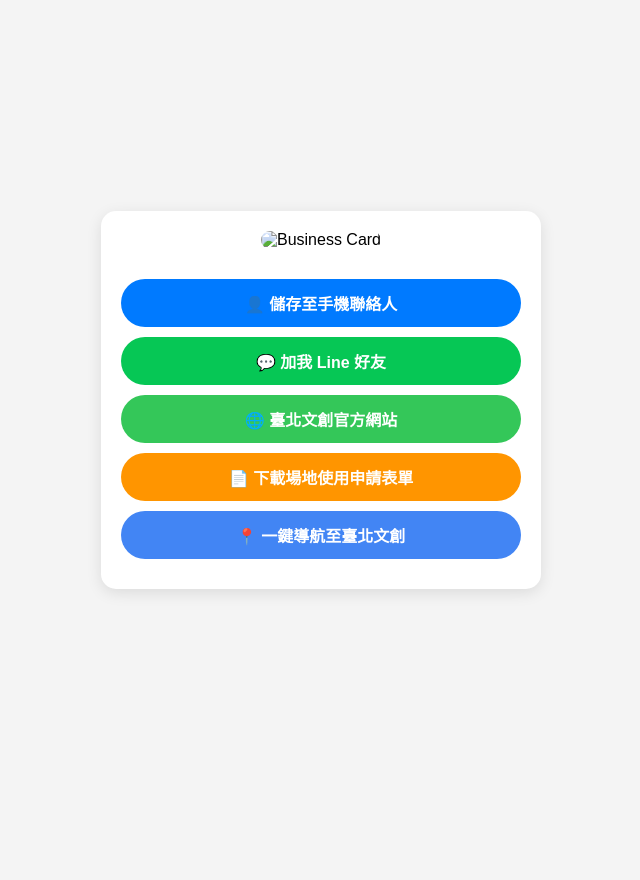
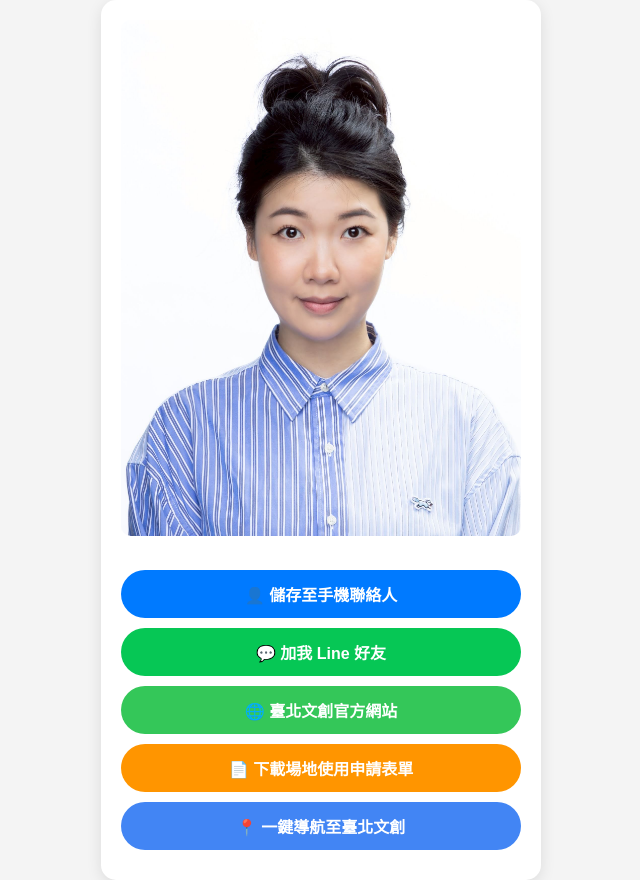
Before and after one commit to TaipeiNewHorizon-tw/IvysyWu, a plain HTML site: page index.html in a window 1280 px wide. Shown: the whole page, without its empty margins (319-959 px from the left). Before the commit the page ends 800 px from the top, so only its background shows below. Drawn offline with Linux system fonts and the light colour scheme.

Commit message:
Update index.html

```diff
--- a/index.html
+++ b/index.html
@@ -20,7 +20,7 @@
 <body>
 
 <div class="card-container">
-    <img src="IvysyWu.png" alt="Business Card" class="business-card-img">
+    <img src="IvysyWu.jpg" alt="Business Card" class="business-card-img">
 
     <a href="IvysyWu-01.vcf" class="btn btn-contact">👤 儲存至手機聯絡人</a>
     <a href="https://line.me/ti/p/RgtfRR2Qbk" target="_blank" class="btn btn-line">💬 加我 Line 好友</a>
```
